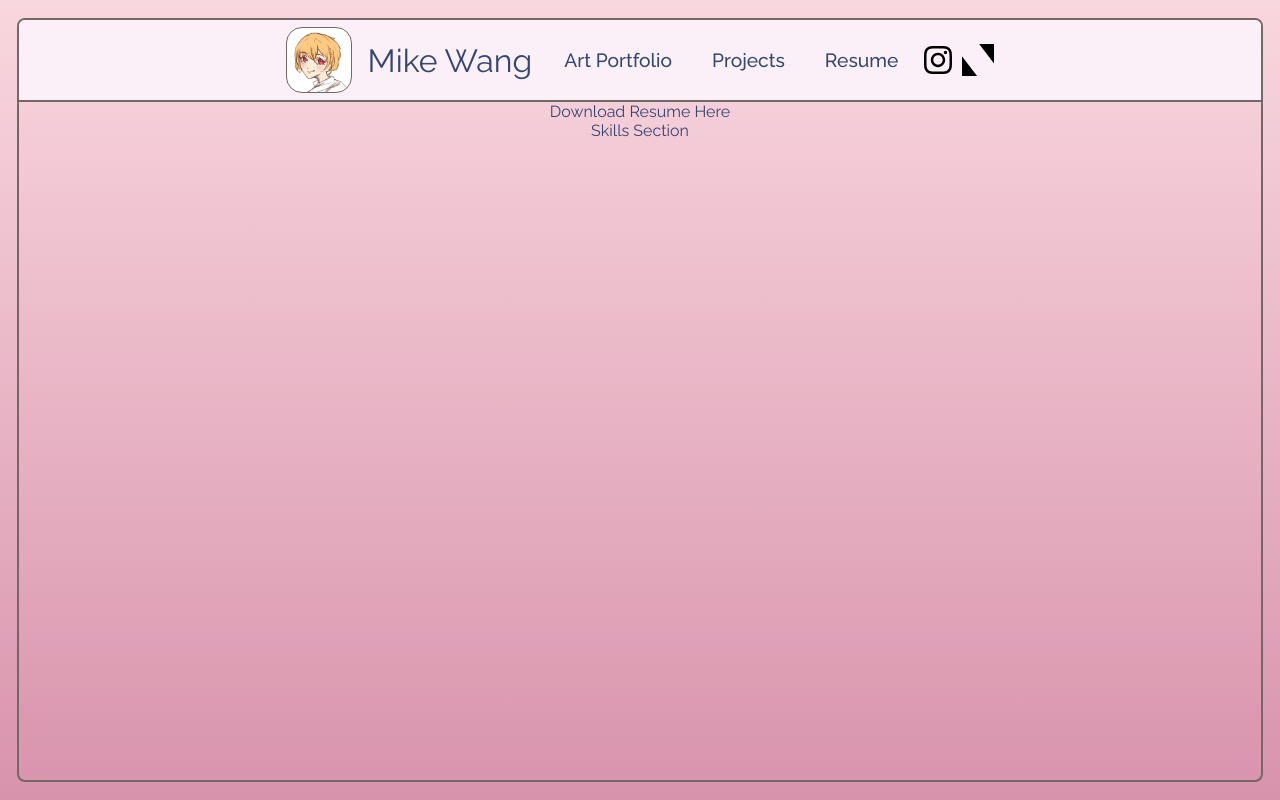
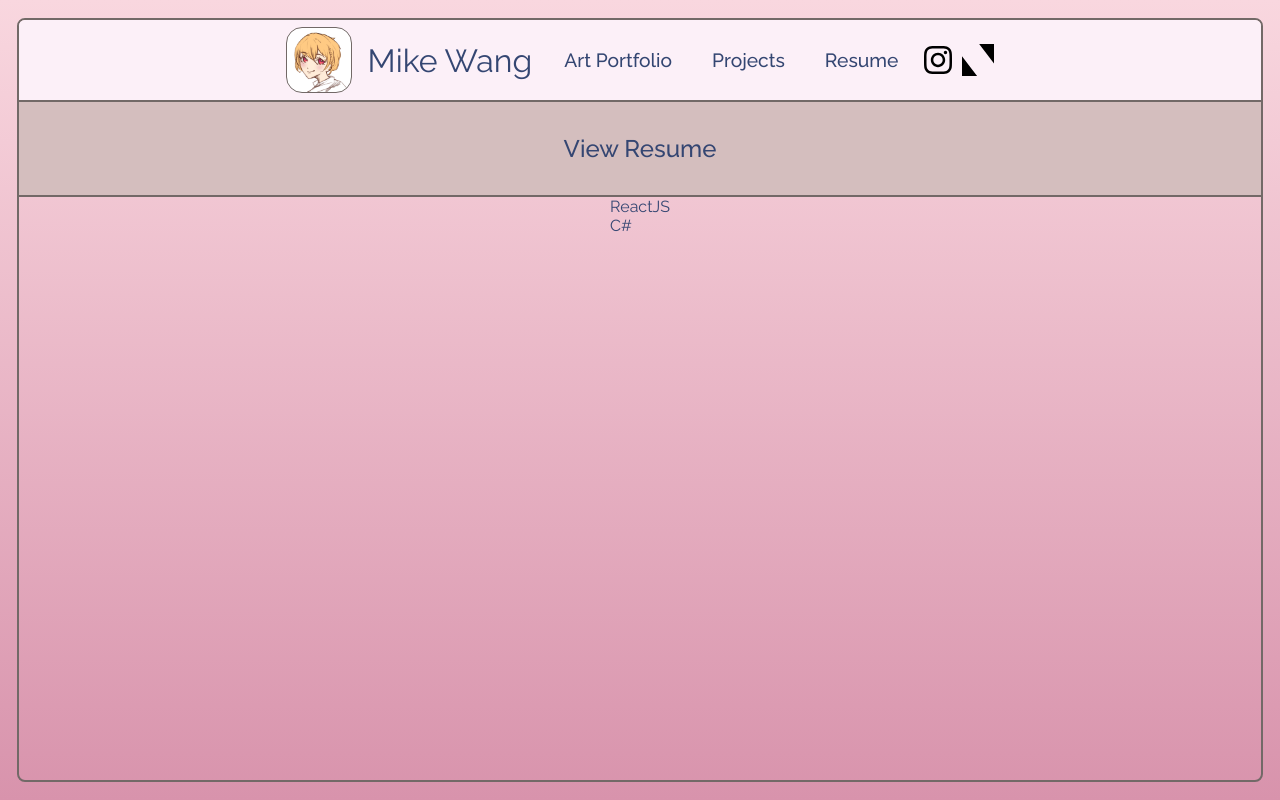
Before and after one commit to mikewng/personal-web, a Next.js app: page / in a window 1280 px wide. Both pictures are taken after a click on the element "Resume". Built offline with nearby package versions, Linux system fonts and the light colour scheme.

Commit message:
added resume skills section

```diff
--- a/src/App.scss
+++ b/src/App.scss
@@ -20,12 +20,13 @@ body {
     align-items: center;
     margin: unset;
 
-    // background-color: var(--background-color);
-
     font-family: 'Raleway', sans-serif;
-
 }
 
 .web-core-screen-container {
     border-radius: 0.80rem;
 }
+
+::-webkit-scrollbar {
+    display: none;
+}
--- a/src/app/screens/Envelope/Envelope.scss
+++ b/src/app/screens/Envelope/Envelope.scss
@@ -54,6 +54,7 @@
         height: 100%;
 
         overflow-y: scroll;
+        overflow-x: hidden;
 
         &.empty {
             overflow-y: hidden;
--- a/src/app/screens/Envelope/Navigation.jsx
+++ b/src/app/screens/Envelope/Navigation.jsx
@@ -1,4 +1,4 @@
-import Socials from "./SectionComponents/Socials";
+import Socials from "./components/Socials";
 import "./Navigation.scss"
 import { useNavigationContext } from "../../context/useNavigationContext";
 
--- a/src/app/screens/Resume/Resume.jsx
+++ b/src/app/screens/Resume/Resume.jsx
@@ -1,13 +1,19 @@
 import "./Resume.scss"
+import { resumeSkillsData } from "../../utils/resumeSkillsLib";
+import ResumeSkill from "./components/ResumeSkill";
 
 const Resume = () => {
     return (
         <div className="resume-container">
             <div className="resume-download-link-section">
-                Download Resume Here
+                View Resume
             </div>
             <div className="resume-skills-section">
-                Skills Section
+                {
+                    resumeSkillsData.map((skill) => {
+                        return <ResumeSkill skillMetadata={skill}/>
+                    })
+                }
             </div>
         </div>
     )
--- a/src/app/screens/Resume/Resume.scss
+++ b/src/app/screens/Resume/Resume.scss
@@ -3,4 +3,29 @@
     flex-direction: column;
     justify-content: center;
     align-items: center;
+
+    .resume-download-link-section {
+        display: flex;
+        flex-direction: column;
+        justify-content: center;
+        align-items: center;
+
+        position: sticky;
+        top: 0;
+
+        border-bottom: 2px solid var(--border-color);
+        padding: 2rem;
+        width: 100%;
+
+        font-size: 1.5rem;
+        font-weight: 450;
+
+        background-color: var(--hover-color);
+    }
+
+    .resume-skills-section {
+        display: flex;
+        flex-direction: column;
+        height: 100rem;
+    }
 }
--- /dev/null
+++ b/src/app/screens/Resume/components/ResumeSkill.jsx
@@ -0,0 +1,9 @@
+const ResumeSkill = ({ skillMetadata }) => {
+    return (
+        <div className="resume-skill-container">
+            {skillMetadata?.SkillName}
+        </div>
+    )
+}
+
+export default ResumeSkill;
--- /dev/null
+++ b/src/app/utils/resumeSkillsLib.js
@@ -0,0 +1,10 @@
+export const resumeSkillsData = [
+    {
+        SkillName: "ReactJS",
+        Value: 95
+    },
+    {
+        SkillName: "C#",
+        Value: 80
+    }
+]
```
Also changed, not shown: src/app/screens/Envelope/components/Socials.jsx (renamed from src/app/screens/Envelope/SectionComponents/Socials.jsx), src/app/screens/Envelope/components/Socials.scss (renamed from src/app/screens/Envelope/SectionComponents/Socials.scss).
